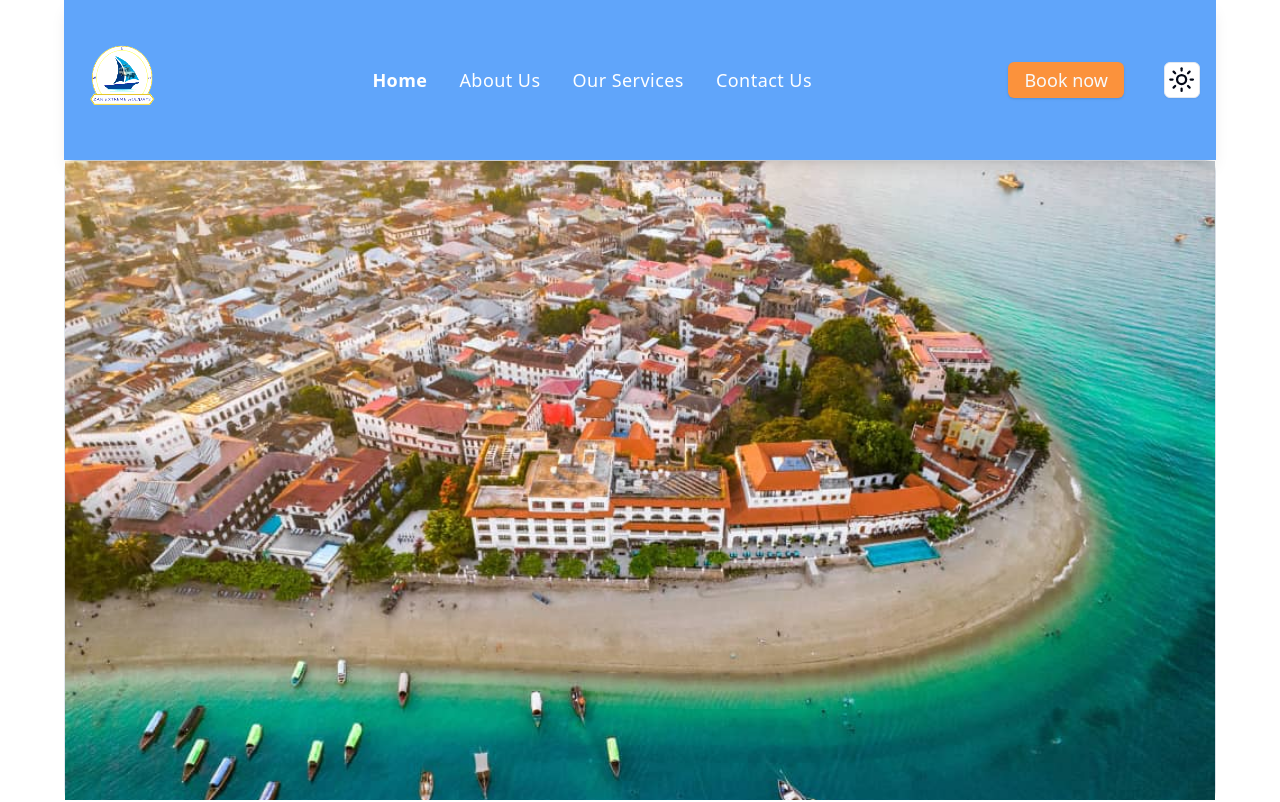
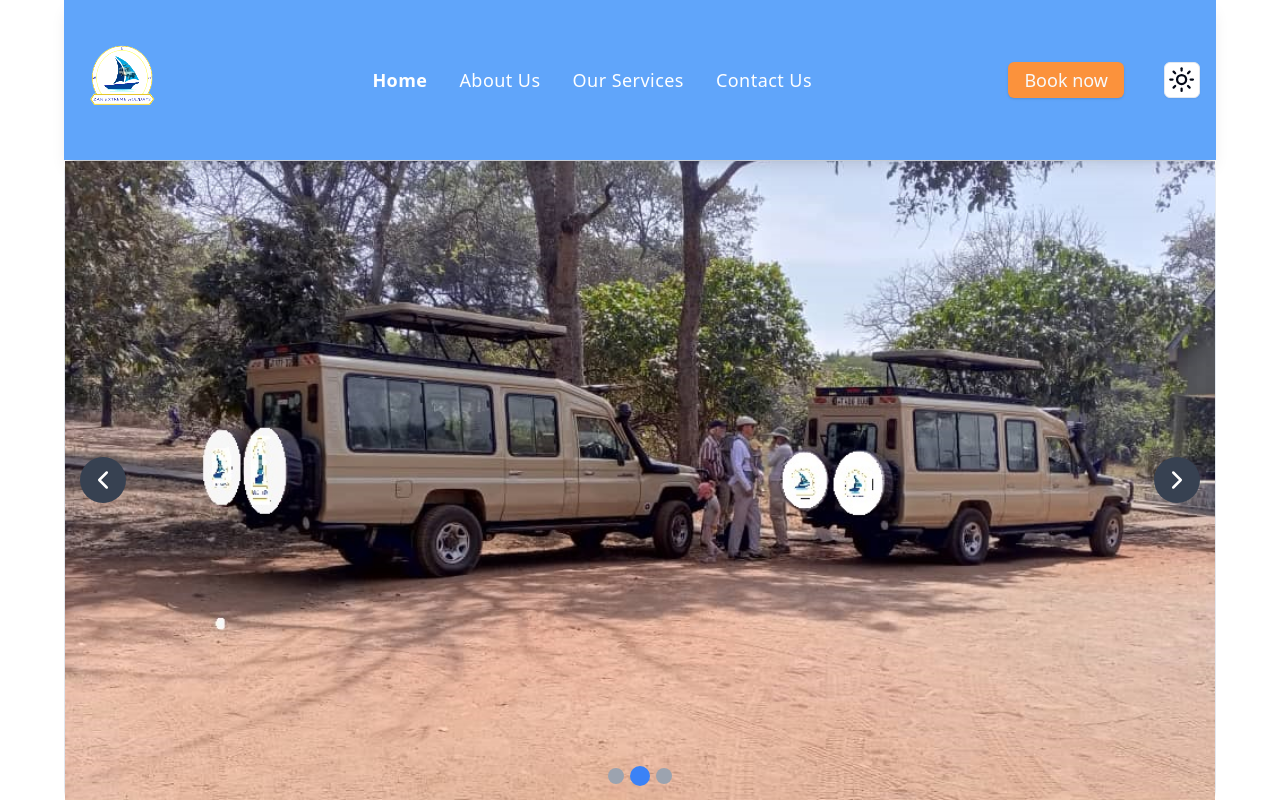
Before and after one commit to asnganje/zan-extreme-app, a React (Vite) app: page / in a window 1280 px wide. Shown: the top 802 px of the page. Built offline with nearby package versions, Linux system fonts and the light colour scheme.

Commit message:
Modify images carousel

```diff
--- a/src/components/LandingContentArea/ImagesCarousel.tsx
+++ b/src/components/LandingContentArea/ImagesCarousel.tsx
@@ -4,6 +4,7 @@ import img3 from "/landingImg3.png";
 import { Card, CardHeader } from "../ui/card";
 import { AspectRatio } from "../ui/aspect-ratio";
 import { useEffect, useState } from "react";
+import { ChevronLeft, ChevronRight } from "lucide-react"; // Assuming you're using Lucide icons
 
 const images = [
   { id: 3, src: img3, alt: "landing img3" },
@@ -17,27 +18,52 @@ function ImagesCarousel() {
   useEffect(() => {
     const intervalId = setInterval(() => {
       setCurrentIndex((prevIndex: number) => (prevIndex + 1) % images.length);
-    }, 45000);
+    }, 4500);
 
     return () => clearInterval(intervalId);
   }, []);
+
+  const goToImage = (index: number) => {
+    setCurrentIndex(index);
+  };
+
+  const nextImage = () => {
+    setCurrentIndex((prevIndex) => (prevIndex + 1) % images.length);
+  };
+
+  const prevImage = () => {
+    setCurrentIndex((prevIndex) =>
+      prevIndex === 0 ? images.length - 1 : prevIndex - 1
+    );
+  };
+
   return (
     <div className="relative w-full h-[30vh] xs:h-[40vh] md:h-[80vh] overflow-hidden">
+      {/* Arrows stay fixed here */}
+      <button
+        onClick={prevImage}
+        className="absolute left-4 top-1/2 transform -translate-y-1/2 p-2 bg-gray-700 text-white rounded-full hover:bg-gray-800 z-30"
+      >
+        <ChevronLeft size={30} />
+      </button>
+
+      <button
+        onClick={nextImage}
+        className="absolute right-4 top-1/2 transform -translate-y-1/2 p-2 bg-gray-700 text-white rounded-full hover:bg-gray-800 z-30"
+      >
+        <ChevronRight size={30} />
+      </button>
+
+      {/* Images container */}
       {images.map((image, index) => (
         <div
           key={image.id}
-          className={`absolute inset-0  transition-transform duration-1000 ease-in-out ${
-            currentIndex === index
-              ? "transform translate-x-0 z-10"
-              : "transform translate-x-full z-0"
-          } ${
-            currentIndex === (index + 1) % images.length
-              ? "transform -translate-x-1/2 z-20"
-              : ""
+          className={`absolute inset-0 transition-opacity duration-1000 ease-in-out ${
+            currentIndex === index ? "opacity-100 z-10" : "opacity-0 z-0"
           }`}
         >
           <Card className="h-full w-full">
-            <CardHeader className="!p-0 ">
+            <CardHeader className="!p-0">
               <AspectRatio ratio={16 / 9}>
                 <img
                   src={image.src}
@@ -49,7 +75,23 @@ function ImagesCarousel() {
           </Card>
         </div>
       ))}
+
+      {/* Dots navigation */}
+      <div className="absolute bottom-4 left-1/2 transform -translate-x-1/2 flex space-x-2 z-20">
+        {images.map((_, index) => (
+          <button
+            key={index}
+            onClick={() => goToImage(index)}
+            className={`w-3 h-3 md:w-4 md:h-4 rounded-full transition-all duration-300 ${
+              currentIndex === index
+                ? "bg-blue-500 scale-125"
+                : "bg-gray-400"
+            }`}
+          />
+        ))}
+      </div>
     </div>
   );
 }
+
 export default ImagesCarousel;
```
Also changed, not shown: 1 other file (tests, documents, lock files or other folders).
